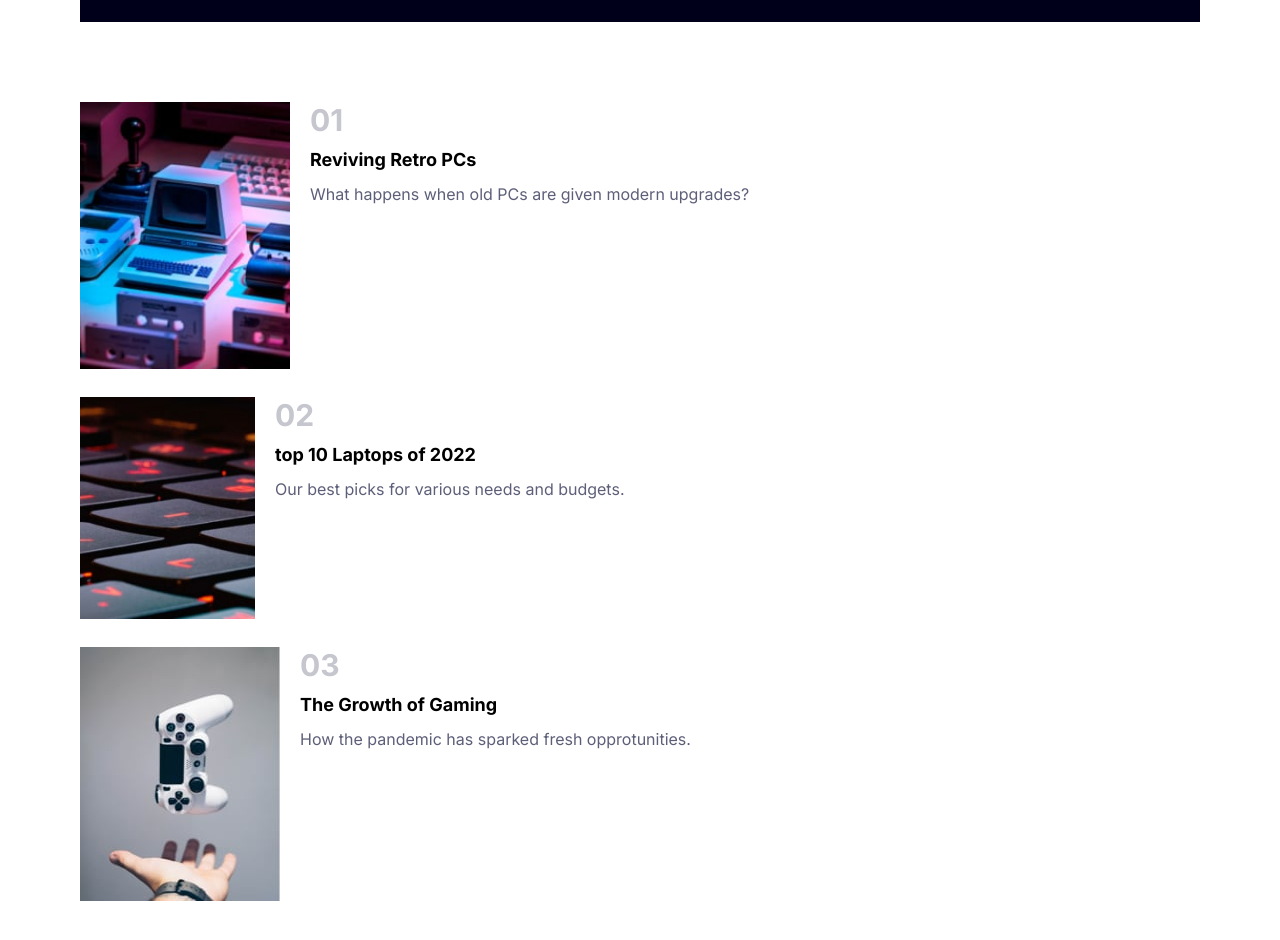
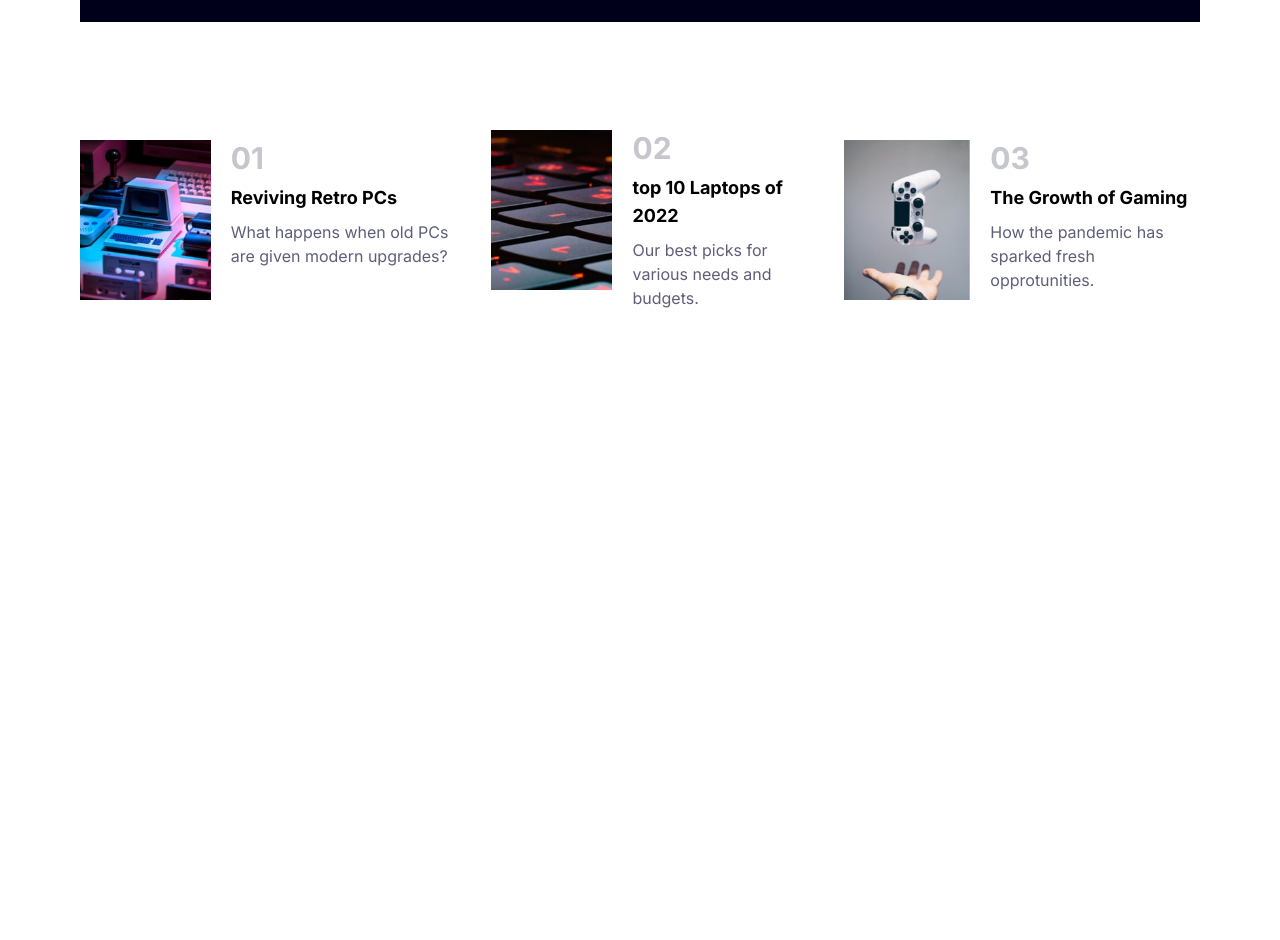
Before and after one commit to bgfranks/web3-challenge, a Next.js app: page / in a window 1280 px wide. Shown: the part 1380-2320 px from the top of the page. After the commit the page ends 1798 px from the top, so only its background shows below. Built offline with nearby package versions, Linux system fonts and the light colour scheme.

Commit message:
created the desktop view for the article section

```diff
--- a/src/components/Articles.tsx
+++ b/src/components/Articles.tsx
@@ -9,10 +9,12 @@ type Props = {}
 
 export default function Articles({}: Props) {
   return (
-    <div className='my-20'>
+    <div className='my-20 lg:flex gap-6 items-center justify-center'>
       <div className='article-card'>
-        <Image src={RetroPcImg} alt='Retro PC' className='w-[210px]' />
-        <div className=''>
+        <div className='article-card-img-container'>
+          <Image src={RetroPcImg} alt='Retro PC' fill />
+        </div>
+        <div className='w-[70%]'>
           <h3 className='article-card-number'>01</h3>
           <h4 className='article-card-header'>Reviving Retro PCs</h4>
           <p className='article-card-text'>
@@ -21,8 +23,10 @@ export default function Articles({}: Props) {
         </div>
       </div>
       <div className='article-card'>
-        <Image src={TopLaptopsImg} alt='Top Laptops' className='w-[175px]' />
-        <div className=''>
+        <div className='article-card-img-container'>
+          <Image src={TopLaptopsImg} alt='Top Laptops' fill />
+        </div>
+        <div className=' w-[70%]'>
           <h3 className='article-card-number'>02</h3>
           <h4 className='article-card-header'>top 10 Laptops of 2022</h4>
           <p className='article-card-text'>
@@ -31,12 +35,10 @@ export default function Articles({}: Props) {
         </div>
       </div>
       <div className='article-card'>
-        <Image
-          src={GamingGrowthImg}
-          alt='Growth of Gaming'
-          className='w-[200px]'
-        />
-        <div>
+        <div className='article-card-img-container'>
+          <Image src={GamingGrowthImg} alt='Growth of Gaming' fill />
+        </div>
+        <div className='w-[70%]'>
           <h3 className='article-card-number'>03</h3>
           <h4 className='article-card-header'>The Growth of Gaming</h4>
           <p className='article-card-text'>
--- a/src/styles/globals.css
+++ b/src/styles/globals.css
@@ -27,8 +27,13 @@
     @apply text-blue-gray-500 pb-7;
   }
 
+  /* Article Section */
   .article-card {
     @apply flex gap-5 my-7;
+  }
+
+  .article-card-img-container {
+    @apply h-[160px] w-[150px] relative;
   }
 
   .article-card-number {
```
